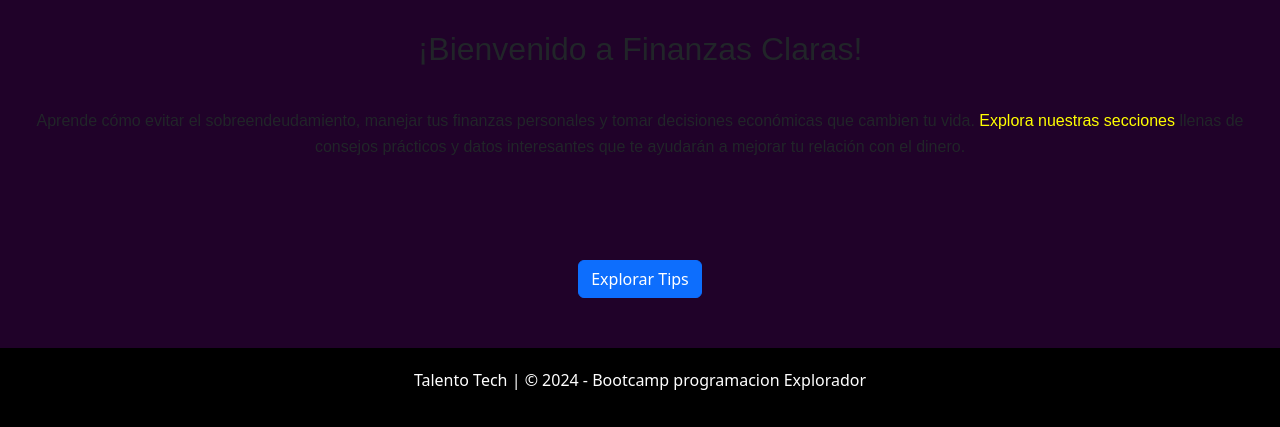
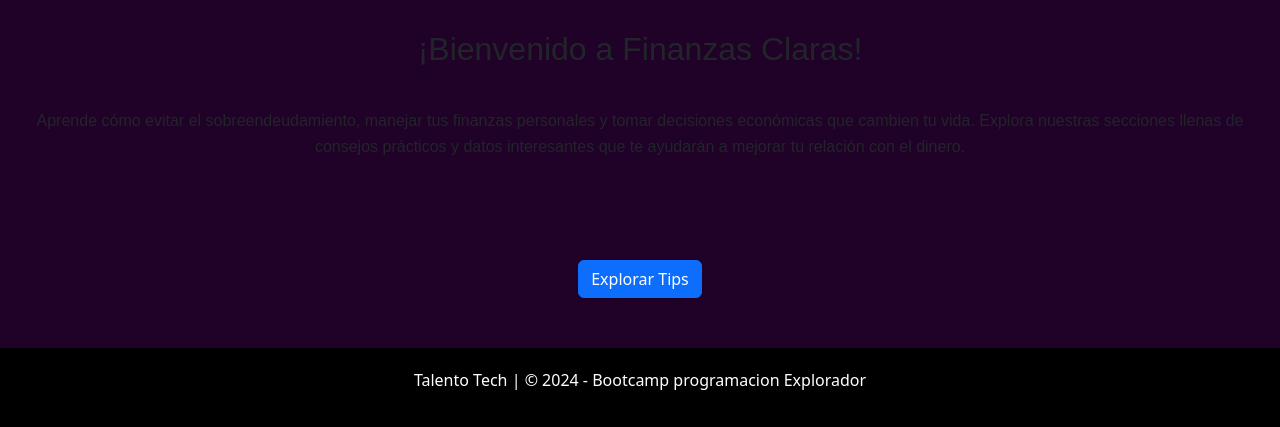
Before and after one commit to Laurenjg9/www.chinchin.com, a Flask app: page / in a window 1280 px wide. Shown: the part 239-666 px from the top of the page. Run offline with Flask 3, Linux system fonts and the light colour scheme.

Commit message:
restaurado

```diff
--- a/templates/index.html
+++ b/templates/index.html
@@ -7,7 +7,7 @@
     <h2>¡Bienvenido a Finanzas Claras!</h2>
     <p>
         Aprende cómo evitar el sobreendeudamiento, manejar tus finanzas personales y tomar decisiones
-        económicas que cambien tu vida. <span style="color: yellow;">Explora nuestras secciones </span>llenas de consejos prácticos y datos
+        económicas que cambien tu vida. Explora nuestras secciones llenas de consejos prácticos y datos
         interesantes que te ayudarán a mejorar
         tu relación con el dinero.
     </p>
```
